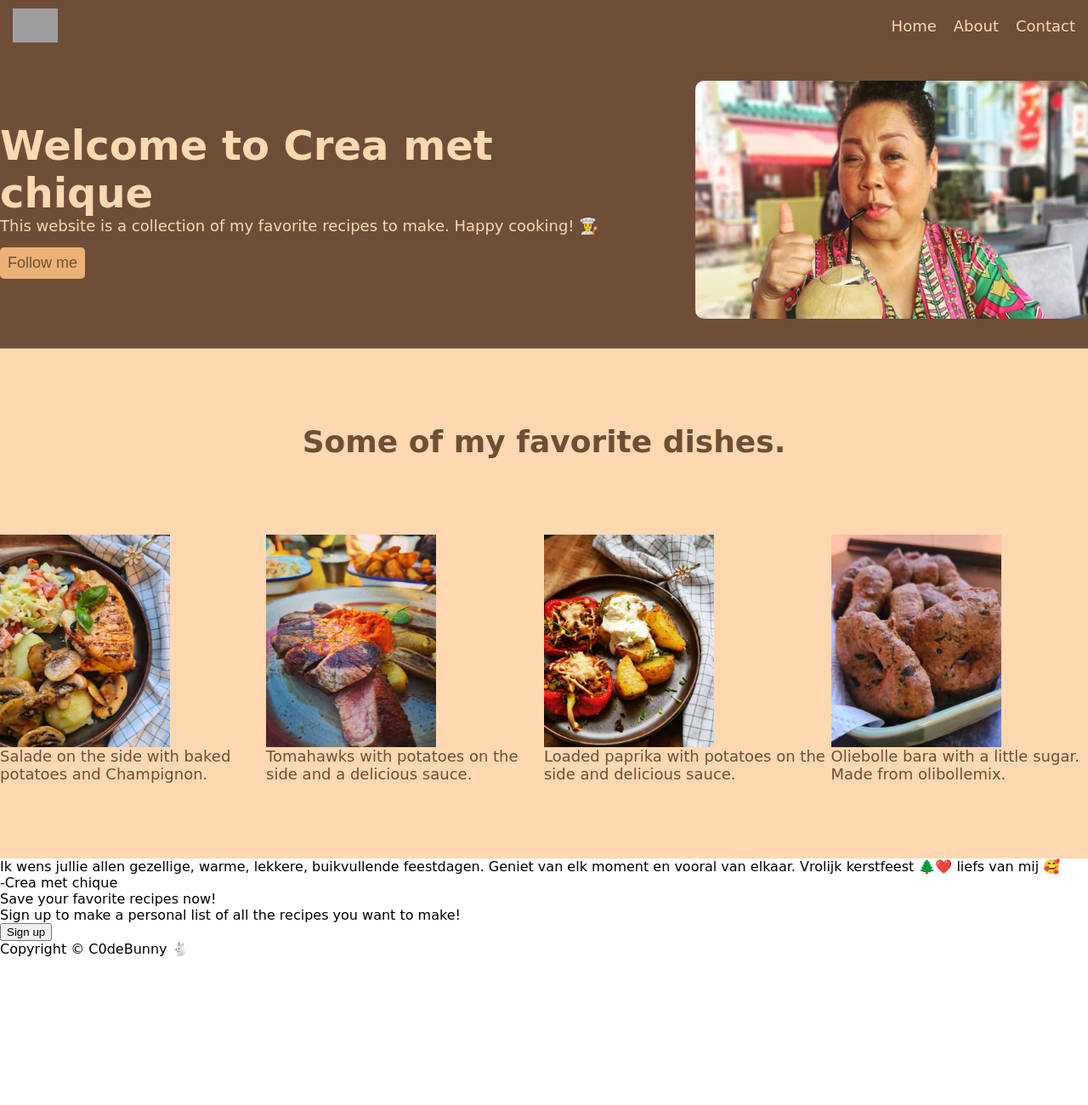
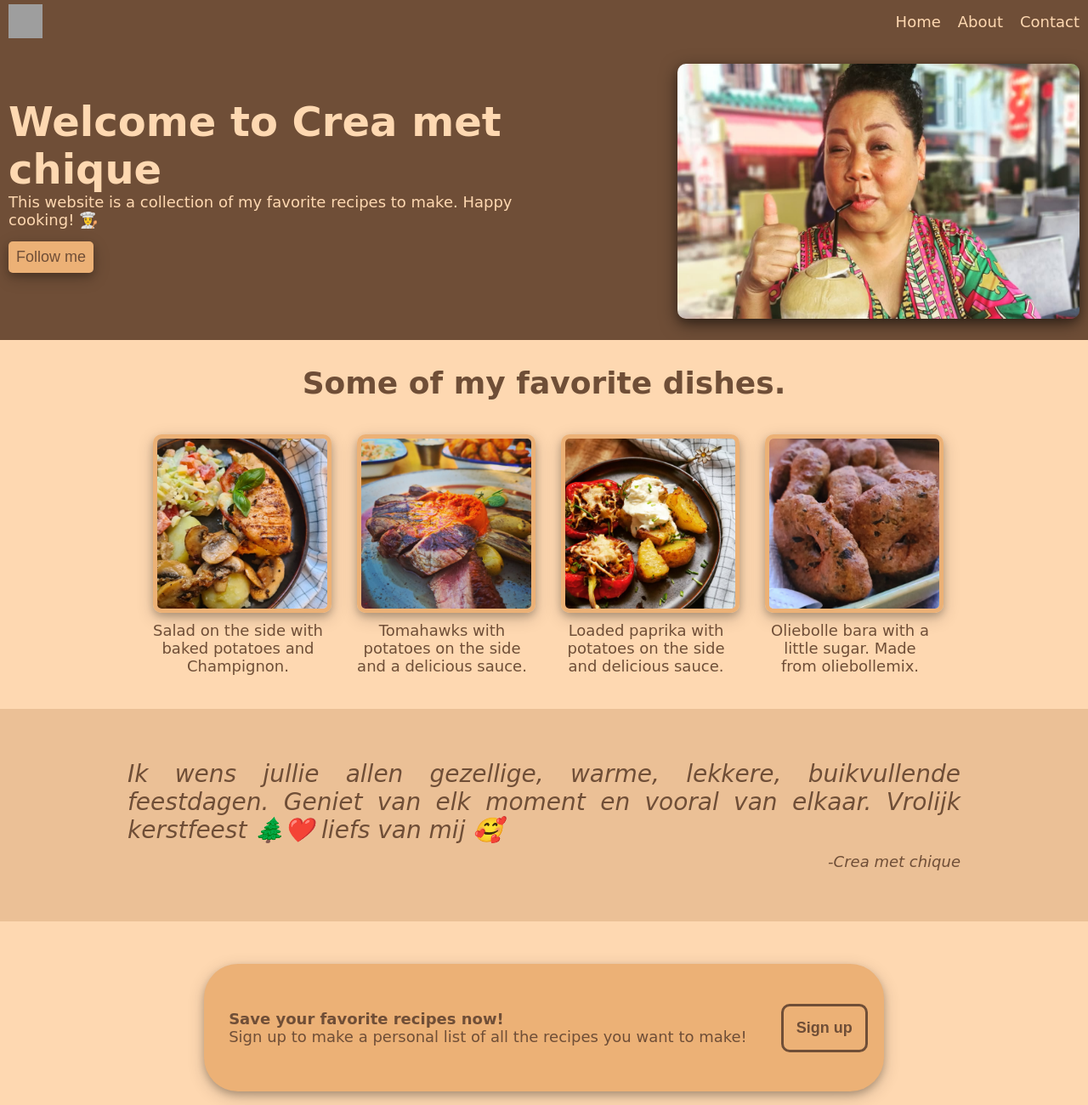
Before and after one commit to C0deBunny/Landing-Page, a plain HTML site: page index.html in a window 1280 px wide. Shown: the top 1300 px of the page at 85% size. Before the commit the page ends 1126 px from the top, so only its background shows below. Drawn offline with Linux system fonts and the light colour scheme; grey boxes are pictures that could not be loaded.

Commit message:
Add Styles body-2,3,4 and footer. finish project

```diff
--- a/index.html
+++ b/index.html
@@ -22,30 +22,31 @@
             <div class="text-body-1">This website is a collection of my favorite recipes to make. Happy cooking! 👩‍🍳</div>
             <button class="button-body-1">Follow me</button>
         </div>
-        <img class="right-body-2" src="./img/chique.jpg" alt="Placeholder image">
+        <img class="right-body-1" src="./img/chique.jpg" alt="Placeholder image">
     </div>
     <div class="body-2">
         <div class="body-2-title">Some of my favorite dishes.</div>
-        <div class="dishes">
-            <div class="image-text"><img class="img-list" src="./img/salade.jpg" alt="Salade on the side with baked potatoes and Champignon">Salade on the side with baked potatoes and Champignon.</div>
-            <div class="image-text"><img class="img-list" src="./img/tomahawk.jpg" alt="Tomahawks with potatoes on the side and a delicious sauce.">Tomahawks with potatoes on the side and a delicious sauce.</div>
-            <div class="image-text"><img class="img-list" src="./img/paprika.jpg" alt="Loaded paprika with potatoes on the side and delicious sauce.">Loaded paprika with potatoes on the side and delicious sauce.</div>
-            <div class="image-text"><img class="img-list" src="./img/bara.jpg" alt="Oliebolle bara with a little sugar. Made from olibollemix.">Oliebolle bara with a little sugar. Made from olibollemix.</div>
+        <div class="recipes-container">
+            <div class="image-container"><img class="img" src="./img/salade.jpg" alt="Salade on the side with baked potatoes and Champignon"><p class="img-text">Salad on the side with baked potatoes and Champignon.</p></div>
+            <div class="image-container"><img class="img" src="./img/tomahawk.jpg" alt="Tomahawks with potatoes on the side and a delicious sauce."><p class="img-text">Tomahawks with potatoes on the side and a delicious sauce.</p></div>
+            <div class="image-container"><img class="img" src="./img/paprika.jpg" alt="Loaded paprika with potatoes on the side and delicious sauce."><p class="img-text">Loaded paprika with potatoes on the side and delicious sauce.</p></div>
+            <div class="image-container"><img class="img" src="./img/bara.jpg" alt="Oliebolle bara with a little sugar. Made from olibollemix."><p class="img-text">Oliebolle bara with a little sugar. Made from oliebollemix.</p></div>
         </div>
     </div>
     <div class="body-3">
-        <div class="quote">Ik wens jullie allen gezellige, warme, lekkere, buikvullende feestdagen. Geniet van elk moment en vooral van elkaar.
-            Vrolijk kerstfeest 🌲❤️ liefs van mij 🥰</div>
-        <div class="author">-Crea met chique</div>
+        <p class="quote">Ik wens jullie allen gezellige, warme, lekkere, buikvullende feestdagen. Geniet van elk moment en vooral van elkaar.
+            Vrolijk kerstfeest 🌲❤️ liefs van mij 🥰</p>
+        <p class="author">-Crea met chique</p>
     </div>
     <div class="body-4">
+        <div class="body-4-container">
             <div class="left-body-4">
                 <div class="title-body-4">Save your favorite recipes now!</div>
                 <div class="text-body-4">Sign up to make a personal list of all the recipes you want to make!</div>
             </div>
-
             <div class="right-body-4">
                 <button class="button-body-4">Sign up</button>
+            </div>
         </div>
     </div>
     <footer class="footer">
--- a/styles.css
+++ b/styles.css
@@ -8,21 +8,23 @@ body {
 
 header{
     background-color: #6F4E37;
-    box-sizing: border-box;
-    height: 60px;
-    padding: 10px 15px;
     display: flex;
     align-items: center;
     justify-content: space-between;
+    height: 50px;
+    padding:  0 calc((100% - 1500px)/2) 0;
 }
 
 .header-logo {
-    height: 0;
-    min-height: 100%;
+    margin-left: 10px;
+    width: 40px;
+    height: 40px;
 }
 
 .links {
     display: flex;
+    padding: 0;
+    margin: 0 10px 0 0;
     gap: 20px;
 }
 
@@ -38,18 +40,20 @@ a {
 
 .body-1 {
     display: flex;
-    justify-content: space-evenly;
+    justify-content: space-between;
     align-items: center;
     gap: 100px;
-    height: 350px;
     background-color: #6F4E37;
     box-sizing: border-box;
+    min-height: 350px;
+    padding:  0 calc((100% - 1500px)/2) 0;
 }
 
 .left-body-1 {
     display: flex;
     flex-direction: column;
     align-items: flex-start;
+    margin: 0 10px 0 10px;
 }
 
 .title-body-1 {
@@ -72,22 +76,25 @@ a {
     font-size: 18px;
     border-color: transparent;
     border-radius: 5px;
-    margin-top: 15px;
+    margin: 15px 0 15px 0;
+    box-shadow: 0 4px 8px 0 rgba(0, 0, 0, 0.2), 0 6px 20px 0 rgba(0, 0, 0, 0.19);
 }
 
-.right-body-2{
-    width: 500px;
-    height: 280px;
+.right-body-1{
+    height: 300px;
+    width: 550px;
     object-fit: cover;
     border-radius: 10px;
+    margin: 0 10px 0 10px;
+    box-shadow: 0 4px 8px 0 rgba(0, 0, 0, 0.2), 0 6px 20px 0 rgba(0, 0, 0, 0.5);
 }
 
 .body-2 {
     display: flex;
     flex-direction: column;
     align-items: center;
-    justify-content: space-evenly;
-    height: 600px;
+    gap: 40px;
+    padding:  0 calc((100% - 1500px)/2) 0;
     background-color: #FED8B1;
 }
 
@@ -95,23 +102,135 @@ a {
     font-size: 36px;
     font-weight: 900;
     color: #6F4E37;
+    margin-top: 30px;
 }
 
-.dishes {
+.recipes-container {
     display: flex;
-    flex-wrap: 1;
+    flex-wrap: wrap;
+    justify-content: center;
+    gap: 40px;
+    flex-shrink: 0;
+    margin-bottom: 40px;
 }
 
-.img-list {
+.image-container {
+    font-size: 18px;
+    color: #6F4E37;
     width: 200px;
+    size: 300px;
+    box-sizing: border-box;
+}
+
+.img {
+    width: 200px;
+    height: 200px;
     display: flex;
     flex-direction: column;
     justify-content: flex-start;
     align-items: center;
-
+    border-radius: 10px;
+    border: 5px solid #ECB176;
+    object-fit: cover;
+    box-shadow: 0 4px 8px 0 rgba(0, 0, 0, 0.2), 0 6px 20px 0 rgba(0, 0, 0, 0.19);
 }
 
-.image-text {
+.img-text {
+    margin: 10px 0 0 0;
+    padding: 0;
+    text-align: center;
+}
+
+.body-3 {
+    padding:  0 calc((100% - 1000px)/2) 0;
+    display: flex;
+    flex-direction: column;
+    align-items: center;
+    justify-content: center;
+    min-height: 250px;
+    background-color: #ebc096;
+}
+
+.quote {
+    padding: 0;
+    margin: 0 10px 10px 10px;
+    font-size: 28px;
+    font-style: italic;
+    color: #6F4E37;
+    text-align: justify;
+}
+
+.author {
+    align-self: flex-end;
+    padding: 0;
+    margin: 0 10px;
+    font-size: 18px;
+    font-style: italic;
+    color: #6F4E37;
+}
+
+.body-4 {
+    display: flex;
+    background-color: #FED8B1;
+    min-height: 250px;
+    align-items: center;
+    justify-content: center;
+}
+
+.body-4-container {
+    display: flex;
+    justify-content: center;
+    gap: 40px;
+    align-items: center;
+    box-sizing: border-box;
+    height: 150px;
+    width: 800px;
+    gap: 40px;
+    border-radius: 40px;
+    background-color: #ECB176;
+    box-shadow: 0 4px 8px 0 rgba(0, 0, 0, 0.2), 0 6px 20px 0 rgba(0, 0, 0, 0.19);
+}
+
+.left-body-4 {
+    display: flex;
+    flex-direction: column;
+    margin-left: 20px;
+}
+
+.title-body-4 {
+    font-size: 18px;
+    font-weight: bold;
+    color: #6F4E37;
+}
+
+.text-body-4 {
     font-size: 18px;
     color: #6F4E37;
 }
+
+.right-body-4 {
+    margin-right: 10px;
+}
+
+.button-body-4 {
+    background-color: transparent;
+    color: #6F4E37;
+    padding: 15px;
+    border: 3px solid #6F4E37;
+    border-radius: 10px;
+    font-size: 18px;
+    font-weight: bold;
+}
+
+.footer {
+    min-height: 50px;
+    background-color: #6F4E37;
+    display: flex;
+    justify-content: center;
+    align-items: center;
+}
+
+.footer-text {
+    font-size: 18px;
+    color: #FED8B1;
+}
```
Lines whose indentation alone changed are shown as unchanged.
